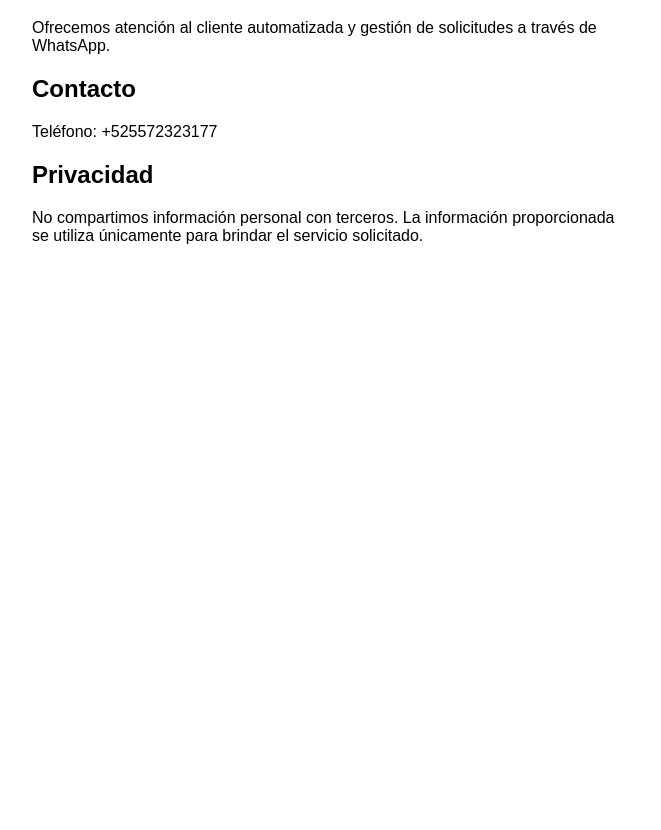
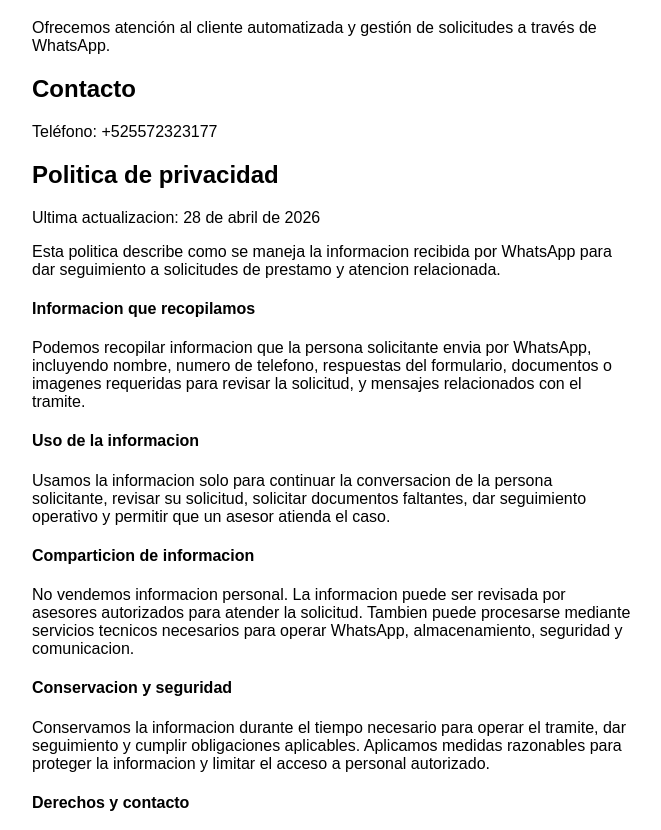
Before and after one commit to edificare2050/edificare2050.github.io, a plain HTML site: page index.html in a window 1280 px wide. Shown: the part 81-911 px from the top of the page, without its empty margins (308-969 px from the left). Before the commit the page ends 800 px from the top, so only its background shows below. Drawn offline with Linux system fonts and the light colour scheme.

Commit message:
Update index.html
add privacy policy

```diff
--- a/index.html
+++ b/index.html
@@ -13,8 +13,28 @@
     <h2>Contacto</h2>
     <p>Teléfono: +525572323177</p>
 
-    <h2>Privacidad</h2>
-    <p>No compartimos información personal con terceros. La información proporcionada se utiliza únicamente para brindar el servicio solicitado.</p>
+    <h2>Politica de privacidad</h2>
+    <p class="updated">Ultima actualizacion: 28 de abril de 2026</p>
+
+    <p>Esta politica describe como se maneja la informacion recibida por WhatsApp para dar seguimiento a solicitudes de prestamo y atencion relacionada.</p>
+
+    <h4>Informacion que recopilamos</h4>
+    <p>Podemos recopilar informacion que la persona solicitante envia por WhatsApp, incluyendo nombre, numero de telefono, respuestas del formulario, documentos o imagenes requeridas para revisar la solicitud, y mensajes relacionados con el tramite.</p>
+
+    <h4>Uso de la informacion</h4>
+    <p>Usamos la informacion solo para continuar la conversacion de la persona solicitante, revisar su solicitud, solicitar documentos faltantes, dar seguimiento operativo y permitir que un asesor atienda el caso.</p>
+
+    <h4>Comparticion de informacion</h4>
+    <p>No vendemos informacion personal. La informacion puede ser revisada por asesores autorizados para atender la solicitud. Tambien puede procesarse mediante servicios tecnicos necesarios para operar WhatsApp, almacenamiento, seguridad y comunicacion.</p>
+
+    <h4>Conservacion y seguridad</h4>
+    <p>Conservamos la informacion durante el tiempo necesario para operar el tramite, dar seguimiento y cumplir obligaciones aplicables. Aplicamos medidas razonables para proteger la informacion y limitar el acceso a personal autorizado.</p>
+
+    <h4>Derechos y contacto</h4>
+    <p>La persona solicitante puede pedir correccion, actualizacion o eliminacion de su informacion enviando un mensaje al mismo canal de WhatsApp por el que inicio el tramite.</p>
+
+    <h4>Datos sensibles</h4>
+    <p>No solicitamos contrasenas, codigos de verificacion, numeros completos de tarjeta, ni credenciales de acceso. Si recibe una solicitud de ese tipo, no comparta esa informacion.</p>
 
 </body>
 </html>
```
